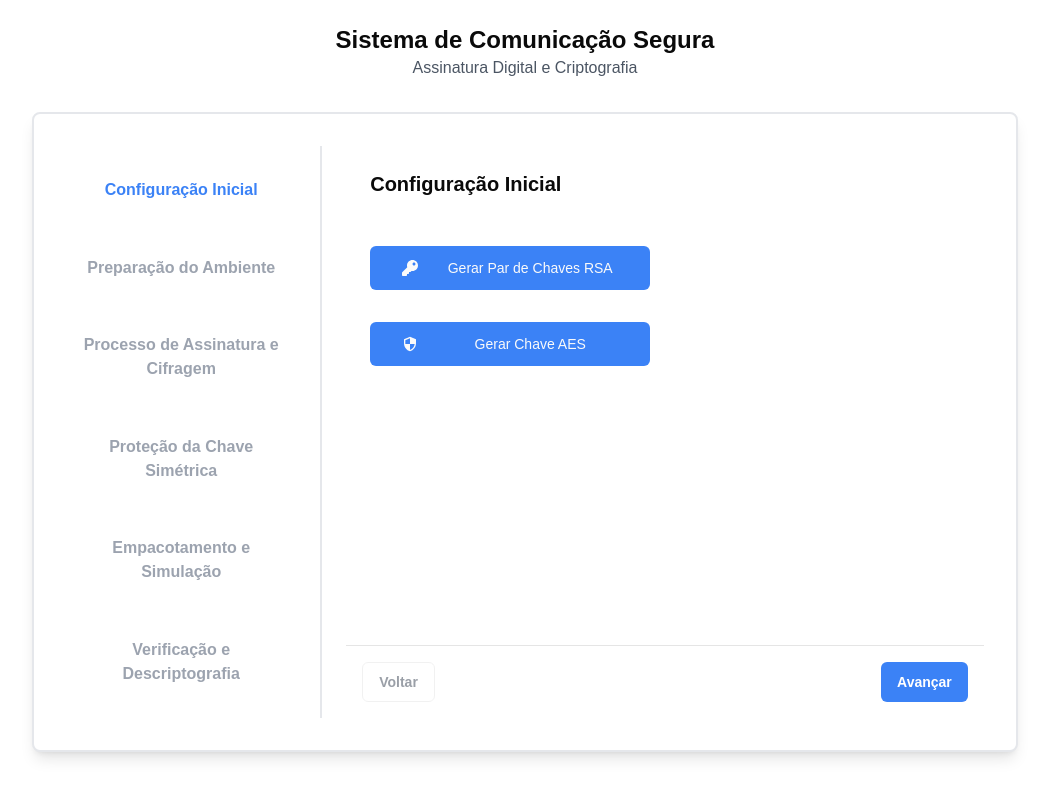
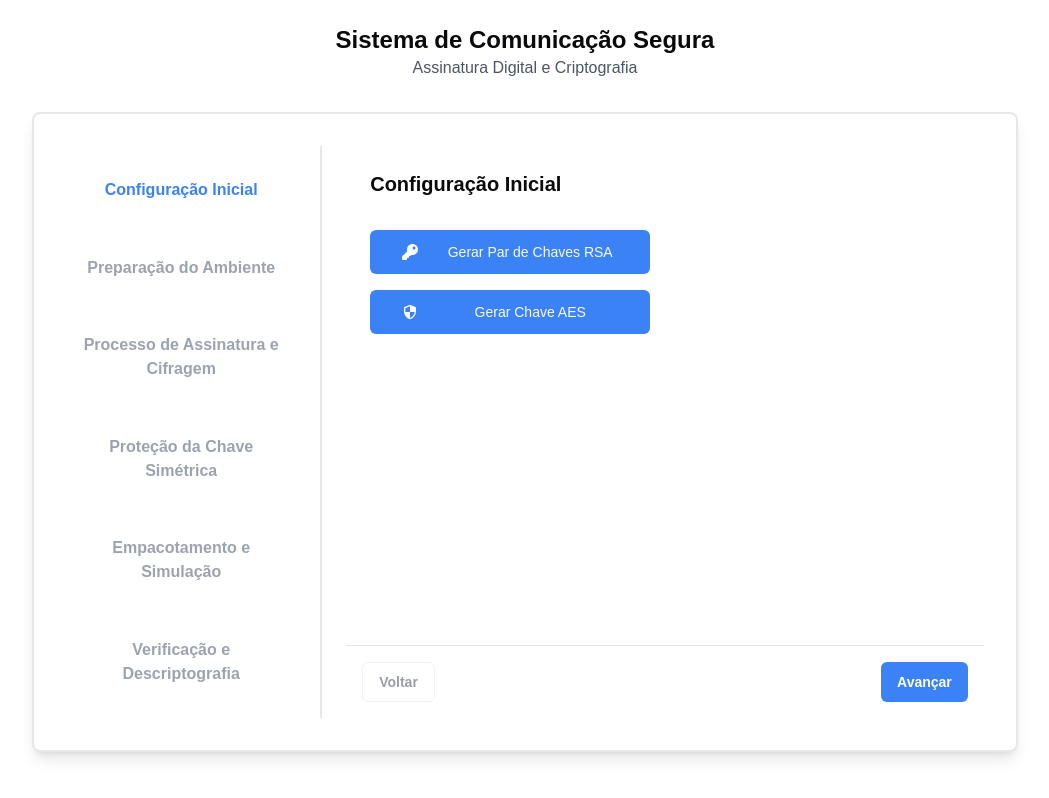
Before and after one commit to PedrinHm/Secure_Communication_System, a Next.js app: page / in a window 1280 px wide. Shown: the whole page, without its empty margins (115-1164 px from the left). Built offline with nearby package versions, Linux system fonts and the light colour scheme.

Commit message:
Ajustes no layout da etapa 1

```diff
--- a/components/ConfigStep.tsx
+++ b/components/ConfigStep.tsx
@@ -29,13 +29,13 @@ export function ConfigStep() {
 
   return (
     <div className="space-y-8 h-full flex flex-col">
-      <h2 className="text-xl font-bold mb-4">Configuração Inicial</h2>
+      <h2 className="text-xl font-bold">Configuração Inicial</h2>
 
       <div className="flex flex-col gap-4 h-full">
         {/* Botão RSA */}
         <Button
           onClick={handleGenerateRSA}
-          className={`gap-6 max-w-[280px] mb-4 ${
+          className={`gap-6 max-w-[280px] ${
             rsaGenerated ? "bg-green-500 hover:bg-green-600" : "bg-blue-500 hover:bg-blue-600"
           }`}
           size="lg"
@@ -48,7 +48,7 @@ export function ConfigStep() {
         {/* Botão AES */}
         <Button
           onClick={handleGenerateAES}
-          className={`gap-6 max-w-[280px] mb-4 ${
+          className={`gap-6 max-w-[280px] ${
             aesGenerated ? "bg-green-500 hover:bg-green-600" : "bg-blue-500 hover:bg-blue-600"
           }`}
           size="lg"
--- a/components/KeyDisplay.tsx
+++ b/components/KeyDisplay.tsx
@@ -29,7 +29,7 @@ export function KeyDisplay({ title, content, bgColor, textColor }: KeyDisplayPro
         backgroundColor: bgColor,
         borderColor: textColor,
       }}
-      className="p-8 rounded-lg border flex flex-col items-center justify-start w-[300px] h-[300px] m-4 shadow-md"
+      className="p-4 rounded-lg border flex flex-col items-center justify-start w-[300px] h-[330px] m-4 shadow-md"
       onMouseEnter={() => setIsHovered(true)}
       onMouseLeave={() => setIsHovered(false)}
     >
```
